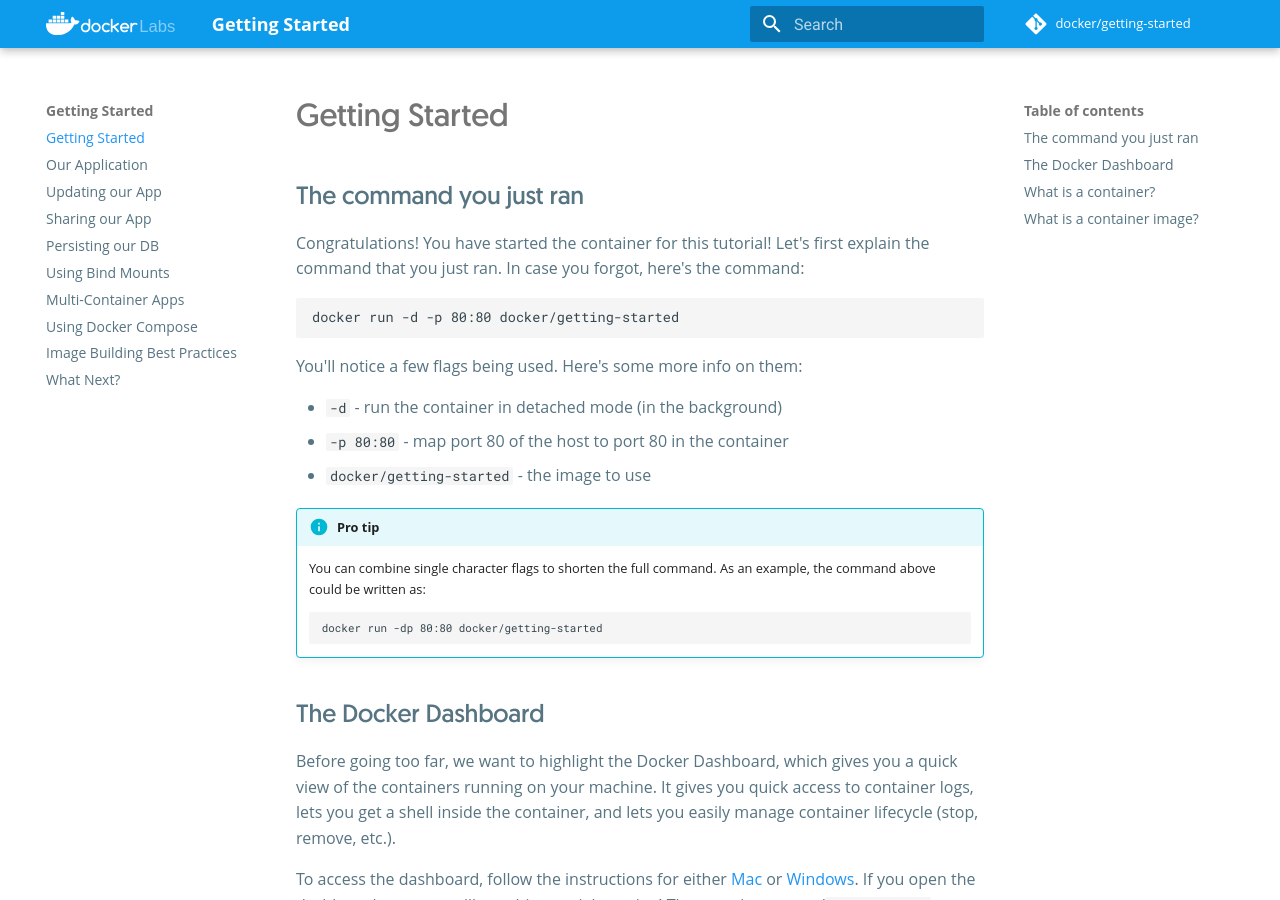
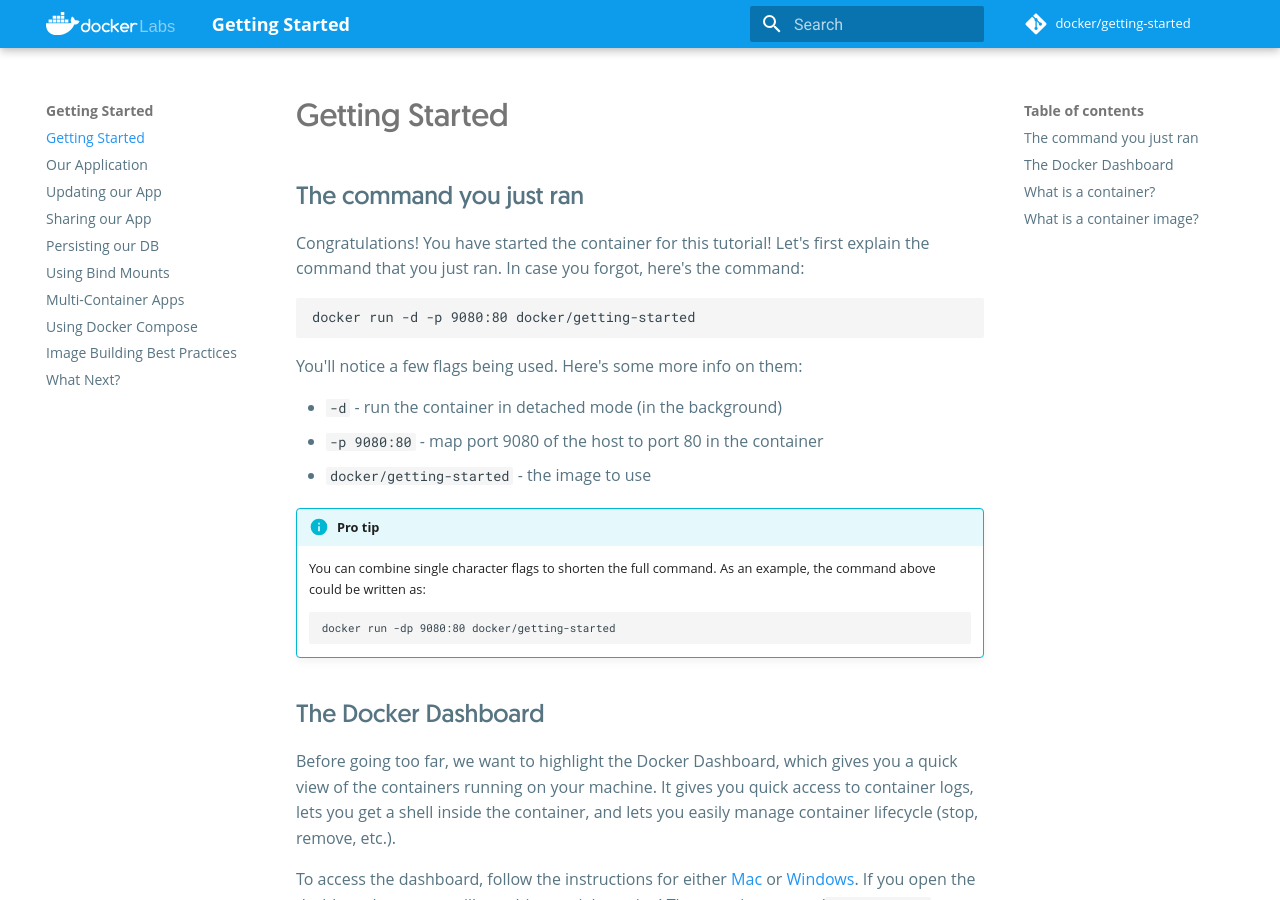
Before and after one commit to docker/getting-started, an MkDocs documentation site: the page built from docs/tutorial/index.md, in a window 1280 px wide and 900 px high. Built offline with MkDocs 1.6.1 and Material for MkDocs 9.7.7, drawn with Linux system fonts in a browser that asks for light colours; comment, search, counter and statistics services are not loaded.

Commit message:
Update default port number to 9080

````diff
--- a/docs/tutorial/index.md
+++ b/docs/tutorial/index.md
@@ -9,20 +9,20 @@
 here's the command:
 
 ```cli
-docker run -d -p 80:80 docker/getting-started
+docker run -d -p 9080:80 docker/getting-started
 ```
 
 You'll notice a few flags being used. Here's some more info on them:
 
 - `-d` - run the container in detached mode (in the background)
-- `-p 80:80` - map port 80 of the host to port 80 in the container
+- `-p 9080:80` - map port 9080 of the host to port 80 in the container
 - `docker/getting-started` - the image to use
 
 !!! info "Pro tip"
     You can combine single character flags to shorten the full command.
     As an example, the command above could be written as:
     ```
-    docker run -dp 80:80 docker/getting-started
+    docker run -dp 9080:80 docker/getting-started
     ```
 
 ## The Docker Dashboard
````
Also changed, not shown: README.md (+1 -1 lines).
